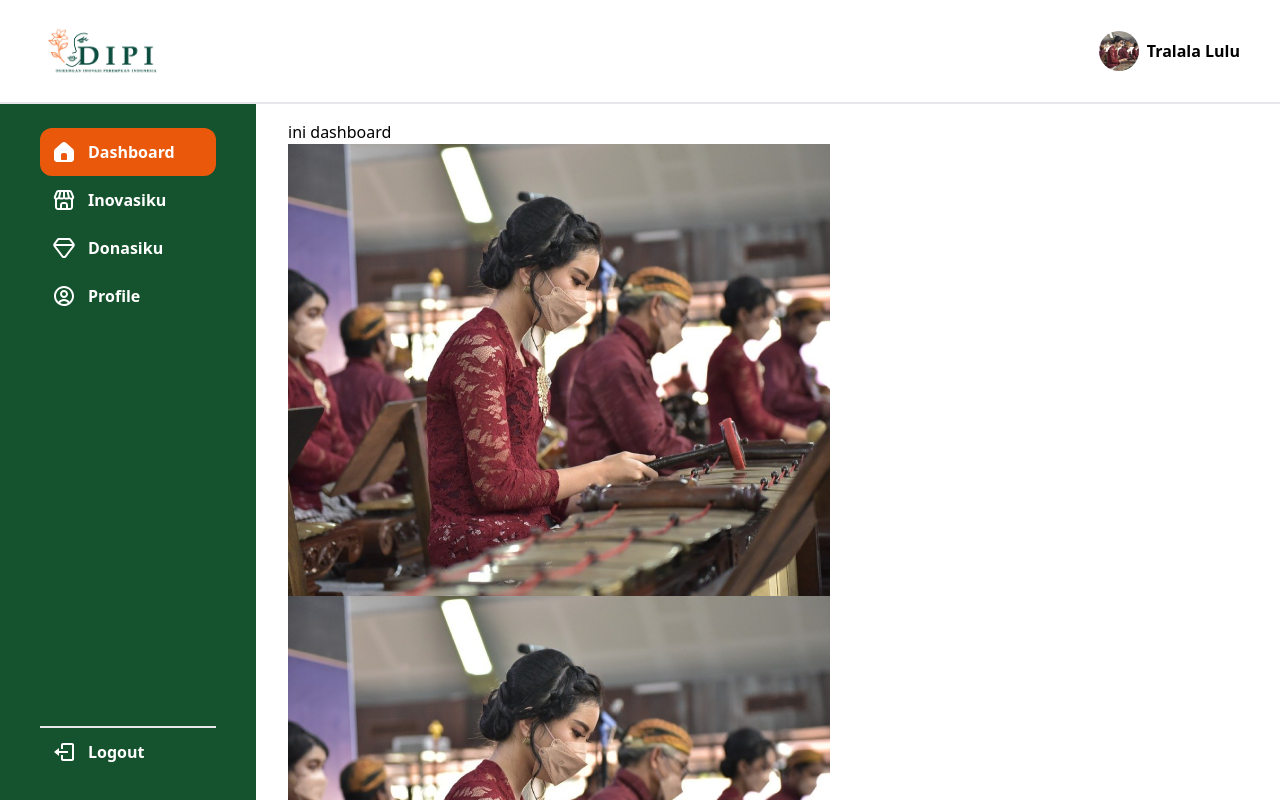
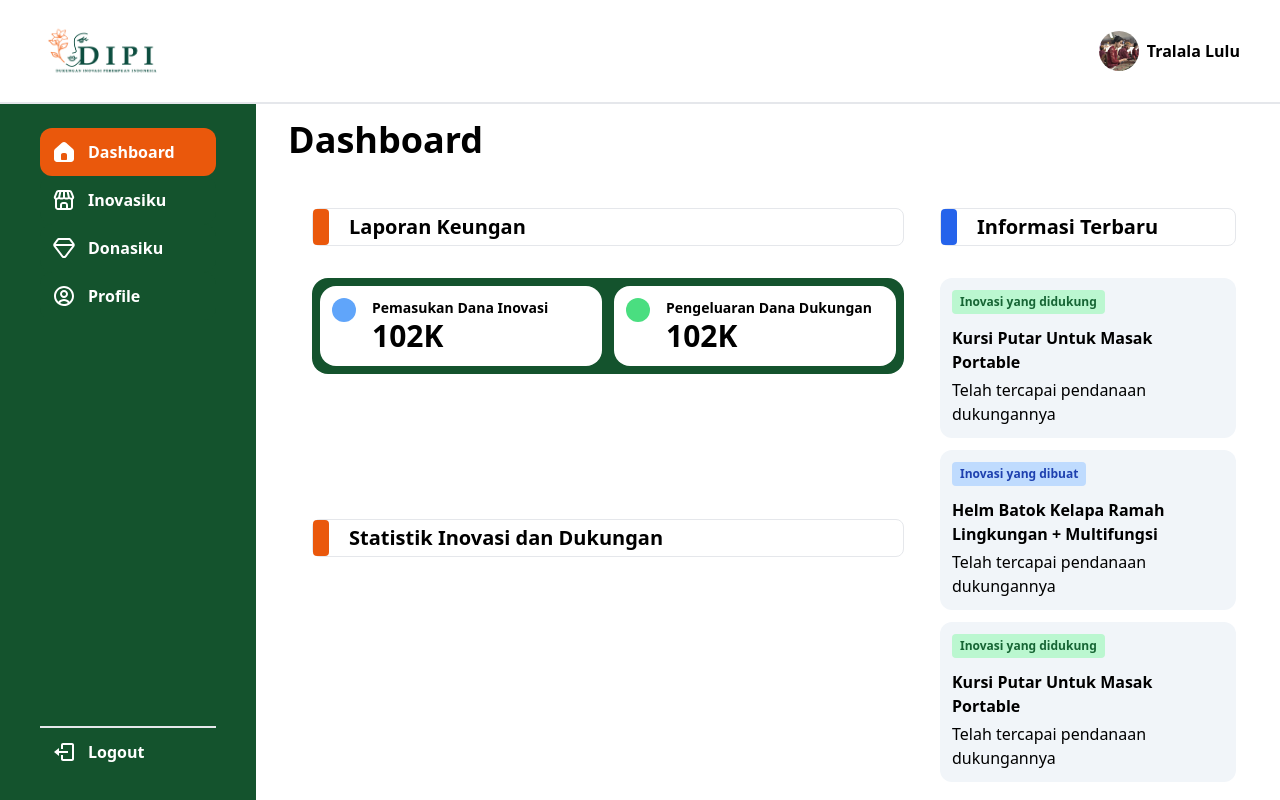
Before and after one commit to mariawalandamaramis/dipi-client, a React (Vite) app: page /dashboard in a window 1280 px wide. Shown: the top 800 px of the page. Built offline with nearby package versions, Linux system fonts and the light colour scheme.

Commit message:
layout menu-dash:dashboard sudah jadi, kurang chart bar statistik

```diff
--- a/src/pages/Dashboard.jsx
+++ b/src/pages/Dashboard.jsx
@@ -3,14 +3,92 @@ import React from 'react'
 const Dashboard = () => {
   return (
     <>
-      <div>
-        <h1>ini dashboard</h1>
-        <img src="/Hero.png" alt="" />
-        <img src="/Hero.png" alt="" />
-        <img src="/Hero.png" alt="" />
-        <img src="/Hero.png" alt="" />
-        <img src="/Hero.png" alt="" />
-        <img src="/Hero.png" alt="" />
+      <div className='flex flex-col gap-6'>
+
+        <h2 className='text-4xl font-semibold'>Dashboard</h2>
+
+        {/* isi kontentennya : char bar -laporan - inof terbaru */}
+        <div className='grid grid-cols-1 md:grid-cols-3 md:grid-rows-2'>
+
+          {/* laporan keuangan */}
+          <div className='p-6 flex flex-col gap-8 md:col-span-2'>
+            <div className='flex gap-4 border rounded-lg'>
+              <div className='w-4 rounded bg-orange-600'></div>
+              <h3 className='text-xl font-semibold p-1'>Laporan Keungan</h3>
+            </div>
+
+            <div className='rounded-2xl bg-green-900 p-2 flex flex-col sm:flex-row gap-3'>
+              <div className='rounded-2xl bg-white p-3 flex items-start gap-4 w-full'>
+                <div className='w-6 h-6 rounded-full bg-blue-400'></div>
+                <div>
+                  <p className='text-sm font-semibold'>Pemasukan Dana Inovasi</p>
+                  <p className='text-3xl font-semibold'>102K</p>
+                </div>
+              </div>
+
+              <div className='rounded-2xl bg-white p-3 flex items-start gap-4 w-full'>
+                <div className='w-6 h-6 rounded-full bg-green-400'></div>
+                <div>
+                  <p className='text-sm font-semibold'>Pengeluaran Dana Dukungan</p>
+                  <p className='text-3xl font-semibold'>102K</p>
+                </div>
+              </div>
+            </div>
+
+          </div>
+
+          {/* Informasi terbaru */}
+          <div className='p-6 md:py-6 md:px-3 flex flex-col gap-8 row-span-2'>
+            <div className='flex gap-4 border rounded-lg'>
+              <div className='w-4 rounded bg-blue-600'></div>
+              <h3 className='text-xl font-semibold p-1'>Informasi Terbaru</h3>
+            </div>
+
+            <div className='flex flex-col gap-3'>
+              <div className='rounded-xl p-3 flex flex-col gap-3 bg-slate-100'>
+                <div className='px-2 py-1 bg-green-200 w-fit rounded'>
+                  <p className='text-xs font-bold text-green-800'>Inovasi yang didukung</p>
+                </div>
+                <div className='flex flex-col gap-1'>
+                  <p className='text-base font-semibold'>Kursi Putar Untuk Masak Portable</p>
+                  <p className='text-base font-normal'>Telah tercapai pendanaan dukungannya</p>
+                </div>
+              </div>
+
+              <div className='rounded-xl p-3 flex flex-col gap-3 bg-slate-100'>
+                <div className='px-2 py-1 bg-blue-200 w-fit rounded'>
+                  <p className='text-xs font-bold text-blue-800'>Inovasi yang dibuat</p>
+                </div>
+                <div className='flex flex-col gap-1'>
+                  <p className='text-base font-semibold'>Helm Batok Kelapa Ramah Lingkungan + Multifungsi</p>
+                  <p className='text-base font-normal'>Telah tercapai pendanaan dukungannya</p>
+                </div>
+              </div>
+
+              <div className='rounded-xl p-3 flex flex-col gap-3 bg-slate-100'>
+                <div className='px-2 py-1 bg-green-200 w-fit rounded'>
+                  <p className='text-xs font-bold text-green-800'>Inovasi yang didukung</p>
+                </div>
+                <div className='flex flex-col gap-1'>
+                  <p className='text-base font-semibold'>Kursi Putar Untuk Masak Portable</p>
+                  <p className='text-base font-normal'>Telah tercapai pendanaan dukungannya</p>
+                </div>
+              </div>
+
+            </div>
+          </div>
+
+
+          {/* ChartBar : hua hua huaa */}
+          <div className='p-6 flex flex-col gap-8 md:col-span-2 md:row-start-2'>
+            <div className='flex gap-4 border rounded-lg'>
+              <div className='w-4 rounded bg-orange-600'></div>
+              <h3 className='text-xl font-semibold p-1'>Statistik Inovasi dan Dukungan</h3>
+            </div>
+          </div>
+
+        </div>
+
       </div>
     </>
   )
```
